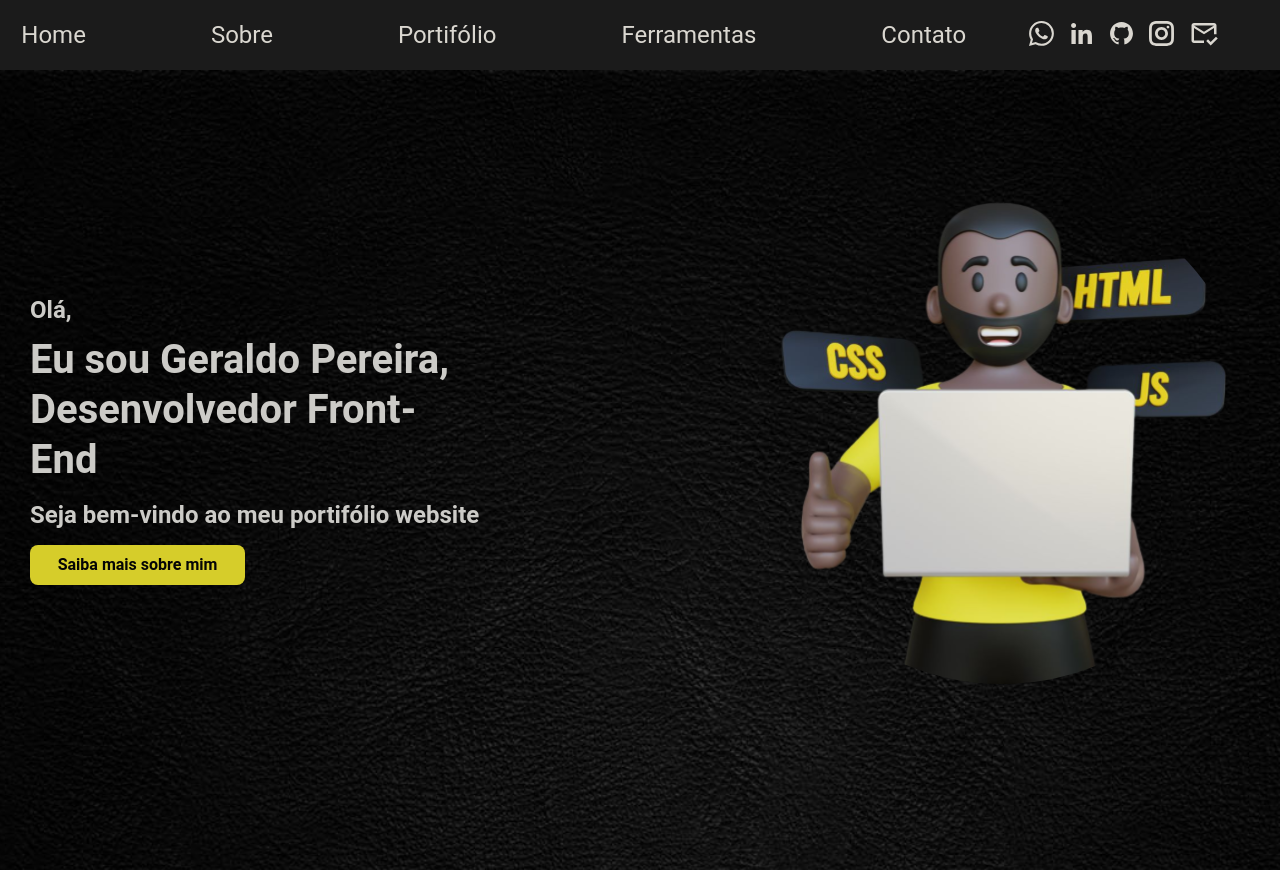
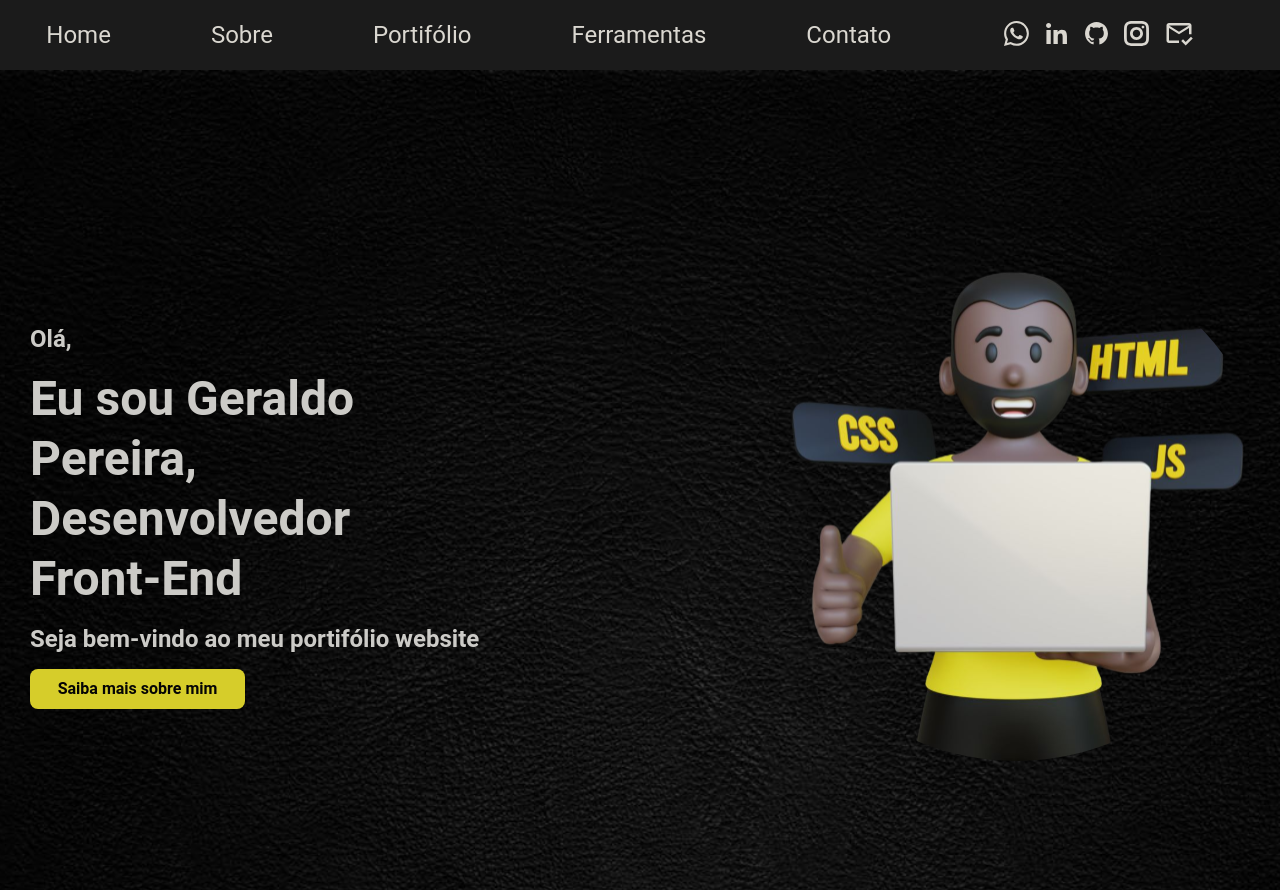
Before and after one commit to Geraldopereirads/potfolio-geraldopereirads-1.0, a React (Vite) app: page / in a window 1280 px wide. Built offline with nearby package versions, Linux system fonts and the light colour scheme.

Commit message:
fix: reparo da responsividade da homePage

```diff
--- a/src/components/header/styleHeader.ts
+++ b/src/components/header/styleHeader.ts
@@ -10,16 +10,17 @@ export const StyleHeader = styled.header`
   height: 70px;
   gap: 70px;
 
-  @media (min-width: 701px) {
+  @media (min-width: 700px) {
     justify-content: space-between;
-    padding-left: 10px;
+    gap: 50px;
+
     a {
       font-size: 1.2rem;
     }
   }
 
   @media (min-width: 900px) {
-    gap: 40px;
+    gap: 60px;
 
     a {
       font-size: 1.5rem;
@@ -49,6 +50,7 @@ export const StyleDivSociaisHeader = styled.div`
 export const StyleNavHeader = styled.nav`
   display: flex;
   gap: 30px;
+  padding-left: 10px;
 
   a {
     border-bottom: solid 1px transparent;
@@ -79,7 +81,7 @@ export const StyleNavHeader = styled.nav`
   }
 
   @media (min-width: 1200px) {
-    gap: 125px;
+    gap: 100px;
   }
   @media (min-width: 1400px) {
     gap: 150px;
@@ -88,7 +90,7 @@ export const StyleNavHeader = styled.nav`
 export const StyleButtonMenu = styled.span`
   padding-left: 10px;
 
-  @media (min-width: 701px) {
+  @media (min-width: 700px) {
     display: none;
   }
 `;
--- a/src/pages/HomePage/MainHomePage/styleMain.ts
+++ b/src/pages/HomePage/MainHomePage/styleMain.ts
@@ -5,7 +5,7 @@ export const StyleMainContainer = styled.main`
   flex-direction: column;
   align-items: flex-start;
   gap: 50px;
-  padding-bottom: 30px;
+  padding: 50px 0px 50px 0px;
 
   h1 {
     color: var(--text-clarified);
@@ -70,14 +70,21 @@ export const StyleMainContainer = styled.main`
   }
 
   @media (min-width: 500px) {
+    h1 {
+      max-width: 75%;
+    }
     img {
       width: 70%;
     }
   }
 
   @media (min-width: 600px) {
+    height: 100vh;
+    width: 100vw;
+    display: flex;
     flex-direction: row;
     align-items: center;
+    justify-content: center;
 
     h1 {
       font-size: 2.5rem;
@@ -131,6 +138,10 @@ export const StyleMainContainer = styled.main`
   @media (min-width: 1000px) {
     gap: 150px;
 
+    h1 {
+      max-width: 90%;
+    }
+
     img {
       width: 40%;
     }
@@ -140,6 +151,10 @@ export const StyleMainContainer = styled.main`
     padding-top: 100px;
     gap: 220px;
 
+    h1 {
+      font-size: 3rem;
+    }
+
     img {
       width: 40%;
     }
@@ -148,8 +163,25 @@ export const StyleMainContainer = styled.main`
     padding-top: 100px;
     gap: 300px;
 
+    h1 {
+      font-size: 3.5rem;
+    }
+
     img {
       width: 34%;
+    }
+  }
+
+  @media (min-width: 1600px) {
+    padding-top: 100px;
+    gap: 300px;
+
+    h1 {
+      font-size: 3.5rem;
+    }
+
+    img {
+      width: 28%;
     }
   }
 `;
@@ -190,5 +222,9 @@ export const StyleDivMainContainer = styled.div`
 
   @media (min-width: 1400px) {
     max-width: 32%;
+    padding-left: 50px;
+  }
+  @media (min-width: 1600px) {
+    max-width: 23%;
   }
 `;
--- a/src/pages/PortifolioPage/mainPortfolioPageSlider/ProjectList/projectList.tsx
+++ b/src/pages/PortifolioPage/mainPortfolioPageSlider/ProjectList/projectList.tsx
@@ -8,15 +8,15 @@ export const ProjectsList = ({ project }: any) => {
     <ProjectListStyleLi>
       <Link target="_blank" title="projeto" to={project.urlVercel}>
         <img src={project.img} alt="Projeto" />
+        <ProjectListStyleDiv>
+          <Link title="github" target="_blank" to={project.urlVercel}>
+            <RxVercelLogo size={30} />
+          </Link>
+          <Link title="github" target="_blank" to={project.github}>
+            <GrGithub size={30} />
+          </Link>
+        </ProjectListStyleDiv>
       </Link>
-      <ProjectListStyleDiv>
-        <Link title="github" target="_blank" to={project.urlVercel}>
-          <RxVercelLogo size={25} />
-        </Link>
-        <Link title="github" target="_blank" to={project.github}>
-          <GrGithub size={25} />
-        </Link>
-      </ProjectListStyleDiv>
     </ProjectListStyleLi>
   );
 };
--- a/src/pages/PortifolioPage/mainPortfolioPageSlider/ProjectList/projectListStyle.ts
+++ b/src/pages/PortifolioPage/mainPortfolioPageSlider/ProjectList/projectListStyle.ts
@@ -4,6 +4,7 @@ export const ProjectListStyleLi = styled.li`
   display: flex;
   flex-direction: column;
   gap: 10px;
+
   img {
     width: 100%;
     height: 350px;
@@ -16,6 +17,9 @@ export const ProjectListStyleDiv = styled.div`
   justify-content: center;
   gap: 150px;
 
+  a {
+    cursor: pointer;
+  }
   @media (min-width: 700px) {
     gap: 20px;
   }
--- a/src/pages/PortifolioPage/mainPortfolioPageSlider/mainPortfolioPageStyle.ts
+++ b/src/pages/PortifolioPage/mainPortfolioPageSlider/mainPortfolioPageStyle.ts
@@ -20,4 +20,14 @@ export const MainPortfolioPageStyleUl = styled.ul`
     color: var(--title-nav);
     background-color: var(--title-nav);
   }
+
+  @media (max-width: 700px) {
+    .swiper-button-prev {
+      display: none;
+    }
+
+    .swiper-button-next {
+      display: none;
+    }
+  }
 `;
--- a/src/styles/BackGroundDark.ts
+++ b/src/styles/BackGroundDark.ts
@@ -3,5 +3,5 @@ import imageDark from "../assets/img/backgroundDark.svg";
 
 export const StyleDivBackGroundDark = styled.div`
   background-image: url(${imageDark});
-  height: 100vh;
+  min-height: 100vh;
 `;
--- a/src/styles/BackGroundLight.ts
+++ b/src/styles/BackGroundLight.ts
@@ -2,7 +2,7 @@ import styled from "styled-components";
 import imageLight from "../assets/img/backgroundLight.svg";
 
 export const StyleDivBackGroundLight = styled.div`
-  height: 100vh;
+  min-height: 100vh;
   position: relative;
 
   &:before {
```
Also changed, not shown: src/assets/projects/KenzieHub.png.
